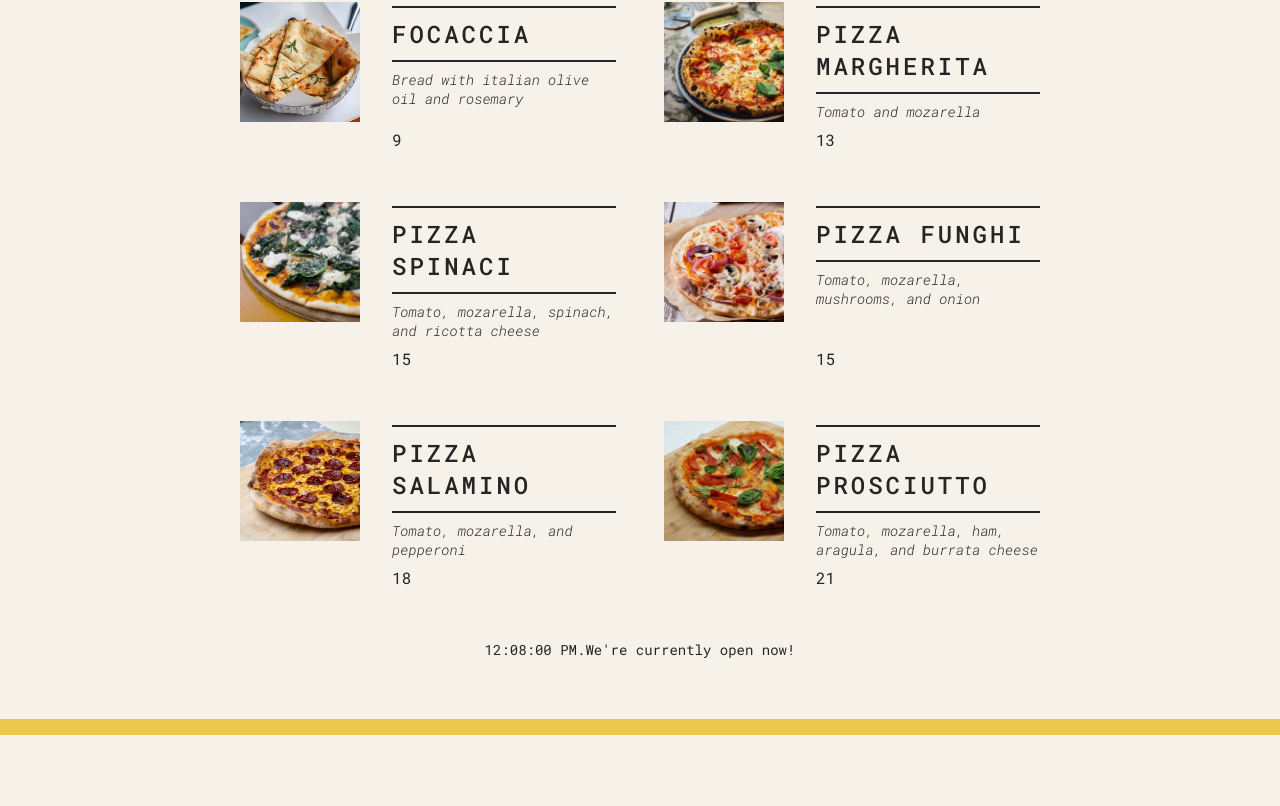
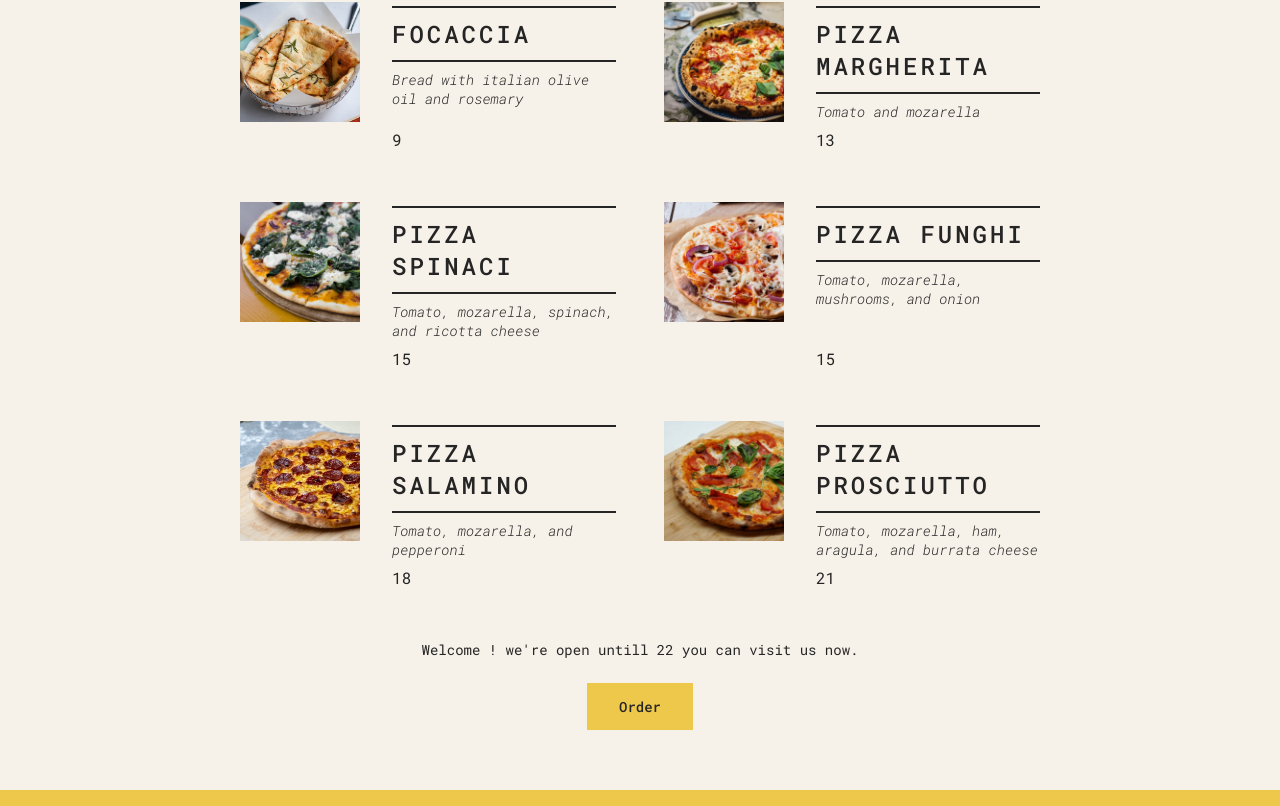
Before and after one commit to Priyadarshinidollu/pizza-app, a React (Create React App) app: page / in a window 1280 px wide. Shown: the part 255-1061 px from the top of the page. Before the commit the page ends 990 px from the top, so only its background shows below. Built offline with nearby package versions, Linux system fonts and the light colour scheme.

Commit message:
added open hours for orders

```diff
--- a/src/index.js
+++ b/src/index.js
@@ -65,16 +65,20 @@ function Header() {
 }
 
 function Menu() {
+  const Pizzas = pizzaData;
+  const numPizzas = Pizzas.length;
   return (
     <main className="menu">
       <h2>Our Menu</h2>
-      <ul className="pizzas">
-
-        {
-        pizzaData.map((pizza)=> (
+      {numPizzas > 0 && (
+        <ul className="pizzas">
+        {pizzaData.map((pizza)=> (
           <Pizza {...pizza} key={pizza.name}/>
         ))}
         </ul>
+
+      )}
+
 
 
       {/*<Pizza
@@ -100,14 +104,14 @@ function Menu() {
 
 function Pizza({photoName,name,ingredients,price}) {
   return (
-    <div className="pizza">
+    <li className="pizza">
        <img src = {photoName}alt={name}/>
        <div>
          <h2>{name}</h2>
          <p>{ingredients}</p>
          <span>{price + 3}</span>
        </div>
-    </div>
+    </li>
   );
 }
 
@@ -116,13 +120,19 @@ function Footer() {
   console.log({hours})
   const openhours = 12;
   const closedhours = 22;
-  if(hours >= openhours && hours <= closedhours){
+  const isOpen = hours >= openhours && hours <= closedhours;
 
-    alert("Welcome!we are open now");}
-  else alert("Sorry! We`re closed");
+  //else alert("Sorry! We`re closed");
   return (
     <footer className="footer">
-      {new Date().toLocaleTimeString()}.We're currently open now!
+      {isOpen && (
+        <div className="order">
+        <p>Welcome ! we're open untill {closedhours} you can visit us now.</p>
+        <button className="btn">Order</button>
+        </div>
+      )
+}
+
     </footer>
   );
 }
```
